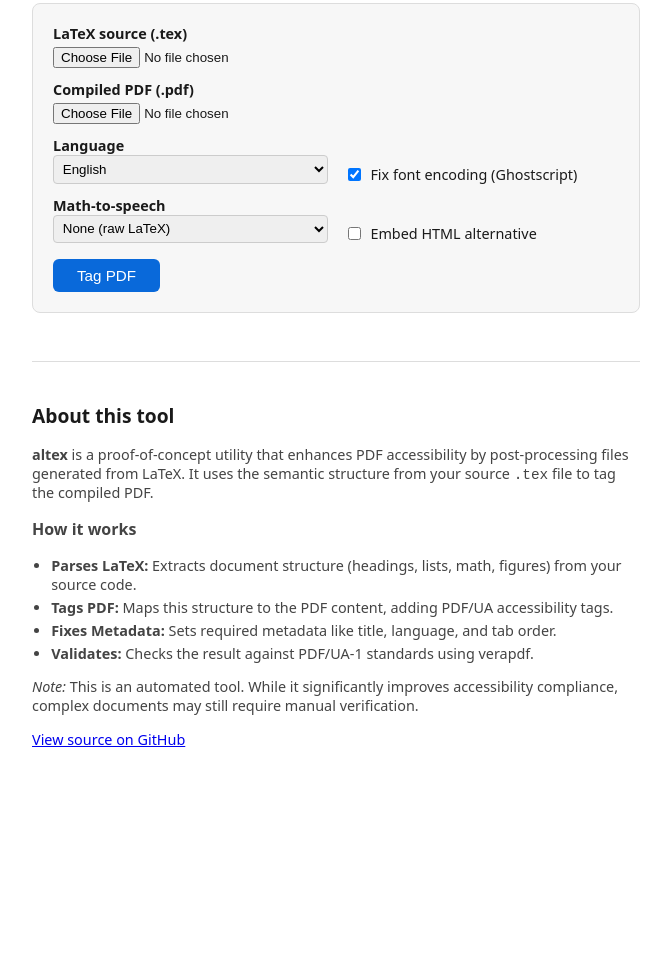
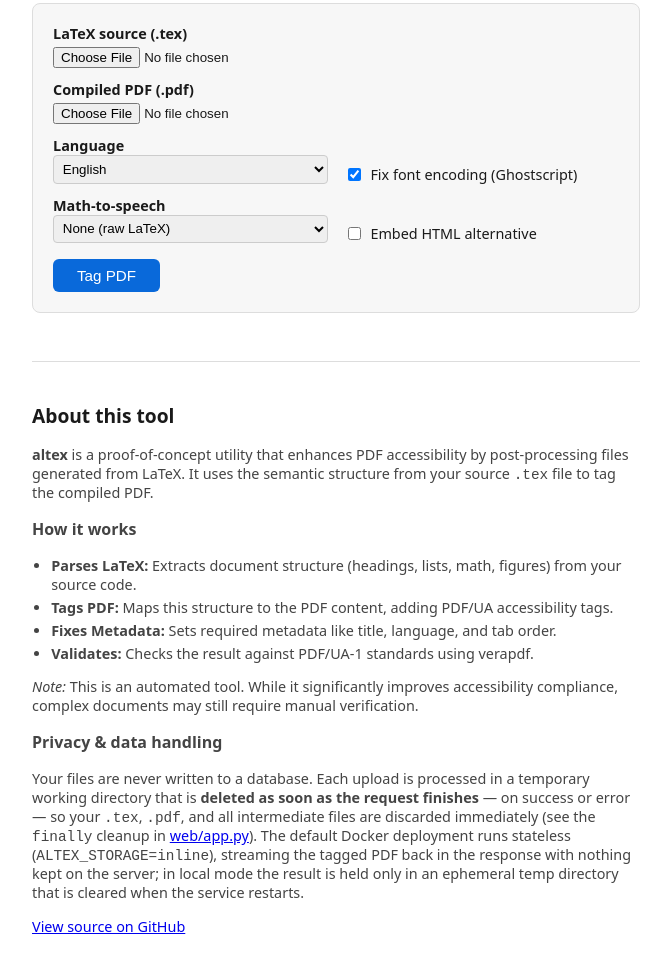
Before and after one commit to ml8/altex, a website: page web/static/index.html in a window 1280 px wide. Shown: the part 146-1114 px from the top of the page, without its empty margins (304-975 px from the left). Before the commit the page ends 927 px from the top, so only its background shows below. Drawn offline with Linux system fonts and the light colour scheme.

Commit message:
add privacy statement

```diff
--- a/web/static/index.html
+++ b/web/static/index.html
@@ -123,6 +123,18 @@
   <p>
     <em>Note:</em> This is an automated tool. While it significantly improves accessibility compliance,
     complex documents may still require manual verification.
+  </p>
+
+  <h3>Privacy &amp; data handling</h3>
+  <p>
+    Your files are never written to a database. Each upload is processed in a temporary working
+    directory that is <strong>deleted as soon as the request finishes</strong> — on success or
+    error — so your <code>.tex</code>, <code>.pdf</code>, and all intermediate files are discarded
+    immediately (see the <code>finally</code> cleanup in
+    <a href="https://github.com/ml8/altex/blob/main/web/app.py#L244-L245" target="_blank">web/app.py</a>).
+    The default Docker deployment runs stateless (<code>ALTEX_STORAGE=inline</code>), streaming the
+    tagged PDF back in the response with nothing kept on the server; in local mode the result is
+    held only in an ephemeral temp directory that is cleared when the service restarts.
   </p>
 
   <p>
```
Also changed, not shown: README.md.
